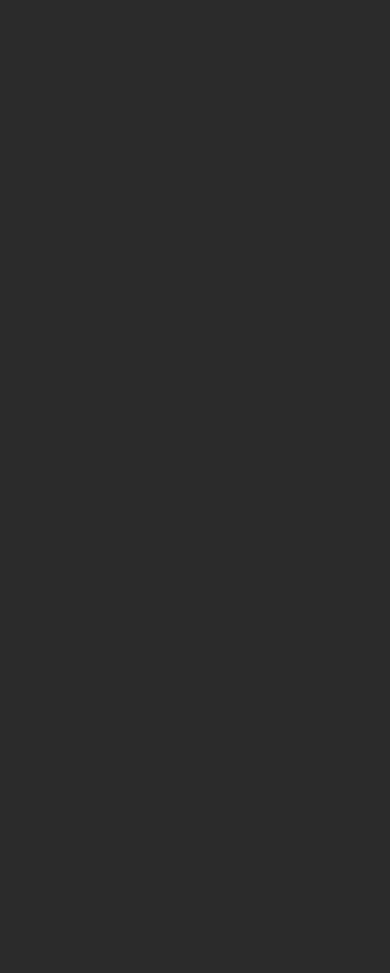
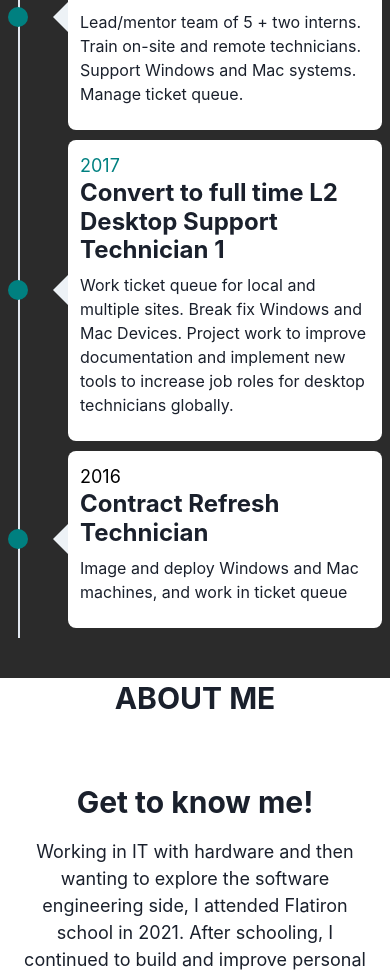
Before and after one commit to ericonti24/portfolio-site, a Next.js app: page / in a window 390 px wide. Shown: the part 1699-2672 px from the top of the page. Before the commit the page ends 975 px from the top, so only its background shows below. Built offline with nearby package versions, Linux system fonts and the light colour scheme.

Commit message:
projects added

```diff
--- /dev/null
+++ b/app/about/page.js
@@ -0,0 +1,66 @@
+'use client'
+
+import { Box, Flex, Heading, Text, VStack, Grid } from '@chakra-ui/react';
+
+
+const AboutSection = () => {
+  return (
+    <Grid
+      id="about-section"
+      templateColumns={{ base: '1fr', md: 'repeat(2, 1fr)' }}
+      gap={8}
+      justifyItems="center"
+      textAlign='center'
+      mt={8}
+      border='1px solid white'
+      bg='white'
+    >
+      <Box w="100%" textAlign="center" gridColumn="1 / -1">
+        <Heading mb={4}>ABOUT ME</Heading>
+      </Box>
+      <Box p='4' maxW='sm'>
+        <Heading mb={4}>Get to know me!</Heading>
+        <Text fontSize="lg">
+          Working in IT with hardware and then wanting to explore the software engineering side, I attended Flatiron school in 2021. After schooling, I continued to build and improve personal projects, as well as to learn different programming languages, frameworks, and tools.
+        </Text>
+        <Text fontSize="lg" mt={4}>
+          I enjoy collaborating with others, solving problems, and continuously learning to improve my skills.
+        </Text>
+      </Box>
+      <Box p='4'>
+        <Heading mb={4}>My Skills</Heading>
+        <Grid templateColumns="repeat(2, 1fr)" gap={6}>
+          <Box bg="teal" p={2} textAlign="center" borderRadius={8}>
+            <Text>JavaScript</Text>
+          </Box>
+          <Box bg="teal" p={2} textAlign="center" borderRadius={8}>
+            <Text>Ruby</Text>
+          </Box>
+          <Box bg="teal" p={2} textAlign="center" borderRadius={8}>
+            <Text>HTML/CSS</Text>
+          </Box>
+          <Box bg="teal" p={2} textAlign="center" borderRadius={8}>
+            <Text>React</Text>
+          </Box>
+          <Box bg="teal" p={2} textAlign="center" borderRadius={8}>
+            <Text>Next.js</Text>
+          </Box>
+          <Box bg="teal" p={2} textAlign="center" borderRadius={8}>
+            <Text>jQuery</Text>
+          </Box>
+          <Box bg="teal" p={2} textAlign="center" borderRadius={8}>
+            <Text>Rails</Text>
+          </Box>
+          <Box bg="teal" p={2} textAlign="center" borderRadius={8}>
+            <Text>Github</Text>
+          </Box>
+          <Box bg="teal" p={2} textAlign="center" borderRadius={8}>
+            <Text>Postman</Text>
+          </Box>
+        </Grid>
+      </Box>
+    </Grid>
+  )
+}
+
+export default AboutSection
--- a/app/components/ChakraNavBar.js
+++ b/app/components/ChakraNavBar.js
@@ -81,6 +81,7 @@ export default function ChakraNavBar({ scrollToSection }) {
         <IconButton
         aria-label="LinkedIn"
         icon={<FaLinkedin />}
+        _hover={{ color: 'teal', bg: 'transparent' }}
         color="black"
         fontSize="md"
         href="https://www.linkedin.com/in/eontiveros"
--- /dev/null
+++ b/app/milestones/page.js
@@ -0,0 +1,151 @@
+'use client'
+import React from 'react';
+import {
+  Box,
+  chakra,
+  Container,
+  Text,
+  HStack,
+  VStack,
+  Flex,
+  useColorModeValue,
+  useBreakpointValue
+} from '@chakra-ui/react';
+import { MILESTONES } from '../api/milestones/milestonesData';
+
+const Milestones = () => {
+  const isMobile = useBreakpointValue({ base: true, md: false });
+  const isDesktop = useBreakpointValue({ base: false, md: true });
+
+  return (
+    <Container id='milestones-section' maxWidth="7xl" p={{ base: 2, sm: 10 }}>
+      <chakra.h3 fontSize="4xl" fontWeight="bold" mb={4} textAlign="center" color={'white'}>
+        MILESTONES
+      </chakra.h3>
+      {MILESTONES.map((milestone) => (
+        <Flex key={milestone.id} mb="10px">
+          {/* Desktop view(left card) */}
+          {isDesktop && milestone.id % 2 === 0 && (
+            <>
+              <EmptyCard />
+              <LineWithDot />
+              <Card {...milestone} />
+            </>
+          )}
+          {/* Mobile view */}
+          {isMobile && (
+            <>
+              <LineWithDot />
+              <Card {...milestone} />
+            </>
+          )}
+          {/* Desktop view(right card) */}
+          {isDesktop && milestone.id % 2 !== 0 && (
+            <>
+              <Card {...milestone} />
+
+              <LineWithDot />
+              <EmptyCard />
+            </>
+          )}
+        </Flex>
+      ))}
+    </Container>
+  );
+};
+
+const Card = ({ id, title, description, date }) => {
+  const isEvenId = id % 2 == 0;
+  let borderWidthValue = isEvenId ? '15px 15px 15px 0' : '15px 0 15px 15px';
+  let leftValue = isEvenId ? '-15px' : 'unset';
+  let rightValue = isEvenId ? 'unset' : '-15px';
+
+  const isMobile = useBreakpointValue({ base: true, md: false });
+  if (isMobile) {
+    leftValue = '-15px';
+    rightValue = 'unset';
+    borderWidthValue = '15px 15px 15px 0';
+  }
+
+  return (
+    <HStack
+      flex={1}
+      p={{ base: 3, sm: 6 }}
+    //   bg={useColorModeValue('gray', 'gray.800')}
+     bg='white'
+      spacing={5}
+      rounded="lg"
+      alignItems="center"
+      pos="relative"
+      _before={{
+        content: `""`,
+        w: '0',
+        h: '0',
+        borderColor: `transparent ${useColorModeValue('#edf2f6', '#1a202c')} transparent`,
+        borderStyle: 'solid',
+        borderWidth: borderWidthValue,
+        position: 'absolute',
+        left: leftValue,
+        right: rightValue,
+        display: 'block'
+      }}
+    >
+      <Box>
+        <Text fontSize="lg" color={isEvenId ? 'teal' : 'black'}>
+          {date}
+        </Text>
+
+        <VStack spacing={2} mb={3} textAlign="left">
+          <chakra.h1 fontSize="2xl" lineHeight={1.2} fontWeight="bold" w="100%">
+            {title}
+          </chakra.h1>
+          <Text fontSize="md">{description}</Text>
+        </VStack>
+      </Box>
+    </HStack>
+  );
+};
+
+const LineWithDot = () => {
+  return (
+    <Flex
+      pos="relative"
+      alignItems="center"
+      mr={{ base: '40px', md: '40px' }}
+      ml={{ base: '0', md: '40px' }}
+    >
+      <chakra.span
+        position="absolute"
+        left="50%"
+        height="calc(100% + 10px)"
+        border="1px solid"
+        borderColor={useColorModeValue('gray.200', 'gray.700')}
+        top="0px"
+      ></chakra.span>
+      <Box pos="relative" p="10px">
+        <Box
+          pos="absolute"
+          top="0"
+          left="0"
+          bottom="0"
+          right="0"
+          width="100%"
+          height="100%"
+          backgroundSize="cover"
+          backgroundRepeat="no-repeat"
+          backgroundPosition="center center"
+          bg={useColorModeValue('teal')}
+          borderRadius="100px"
+          backgroundImage="none"
+          opacity={1}
+        ></Box>
+      </Box>
+    </Flex>
+  );
+};
+
+const EmptyCard = () => {
+  return <Box flex={{ base: 0, md: 1 }} p={{ base: 0, md: 6 }} bg="transparent"></Box>;
+};
+
+export default Milestones;
--- a/app/page.js
+++ b/app/page.js
@@ -4,6 +4,9 @@ import { useEffect } from 'react'
 import { ChakraProvider } from "@chakra-ui/react";
 import ChakraNavBar from './components/ChakraNavBar.js';
 import IntroSection from './intro/page.js';
+import Milestones from './milestones/page.js';
+import AboutSection from './about/page.js';
+import ProjectSection from './projects/page.js'
 
 export default function Home() {
   useEffect(() => {
@@ -24,6 +27,9 @@ export default function Home() {
       <div id='home-section'>
           <ChakraNavBar scrollToSection={scrollToSection}/>
           <IntroSection />
+          <Milestones />
+          <AboutSection />
+          <ProjectSection />
         </div>
     </ChakraProvider>
   );
--- /dev/null
+++ b/app/projects/page.js
@@ -0,0 +1,91 @@
+'use client'
+
+import {
+    Box,
+    Center,
+    Heading,
+    Text,
+    Stack,
+    useColorModeValue,
+    Button,
+    Image,
+    chakra
+  } from '@chakra-ui/react'
+  import {PROJECTS} from '../api/projects/projectsData'
+
+  export default function Project() {
+
+    return (<Center id='project-section'>
+      <Stack spacing="24" >
+      <chakra.h3 fontSize="4xl" fontWeight="bold" textAlign="center" color={'white'}>
+          PROJECTS
+        </chakra.h3>
+        {PROJECTS.map((project, index) => (
+        <Box
+          maxW={'500px'}
+          height={'450px'}
+          w={'full'}
+          bg={useColorModeValue('gray')}
+          boxShadow={'5xl'}
+          rounded={'md'}
+          p={6}
+          overflow={'hidden'}
+          key={project.id}
+        >
+          <Box>
+          <Box h={'210px'} bg={'gray.100'} mt={-6} mx={-6} mb={6} pos={'relative'}>
+           <Image h={'208px'} w={'500px'} src={project.image} alt='project-image'/>
+          </Box>
+          <Stack>
+          <Heading
+            color={useColorModeValue('white')}
+            fontSize={'2xl'}
+            fontFamily={'body'}
+            align={'center'}
+            >
+              {project.title}
+            </Heading>
+            <Text color={'white'}>
+              {project.description}
+            </Text>
+          </Stack>
+          </Box>
+          <Stack
+            direction='row'
+            spacing={4}
+            justifyContent={'center'}
+            m={6}
+          >
+            <Button
+              _hover={{ color: 'white', bg: 'teal' }}
+              color='white'
+              bg={useColorModeValue('black')}
+              variant='outline'
+              as="a"
+              href={project.link}
+              target='_blank'
+              rel='noopener noreferrer'
+              border='none'
+              >
+                Go to project
+              </Button>
+            <Button
+              _hover={{ color: 'white', bg: 'teal' }}
+              color='white'
+              bg={useColorModeValue('black')}
+              variant='outline'
+              as="a"
+              href={project.github}
+              target='_blank'
+              rel='noopener noreferrer'
+              border='none'
+              >
+                Go to GitHub Repo
+              </Button>
+          </Stack>
+        </Box>
+      ))}
+      </Stack>
+    </Center>
+    )
+  }
```
Also changed, not shown: app/api/img_bnr/portfolio-site.png (added), app/api/projects/projectsData.js.
